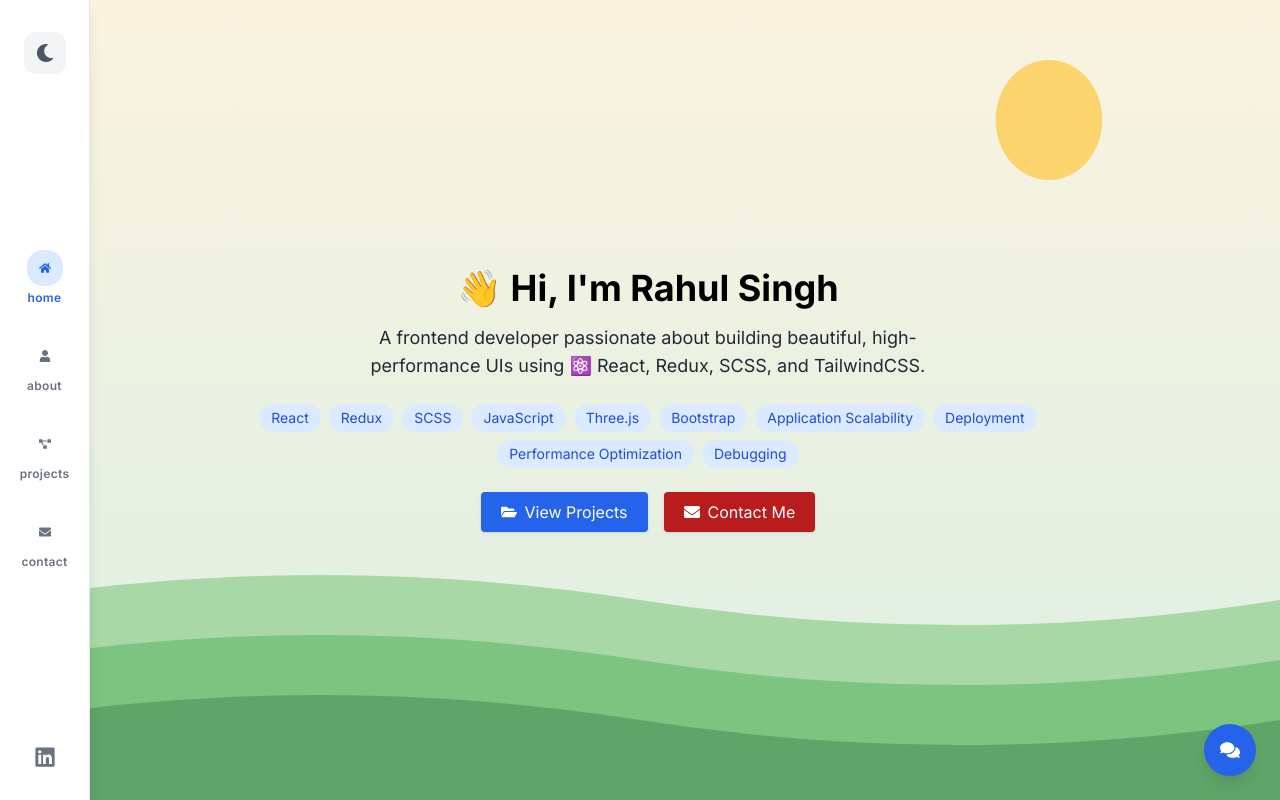
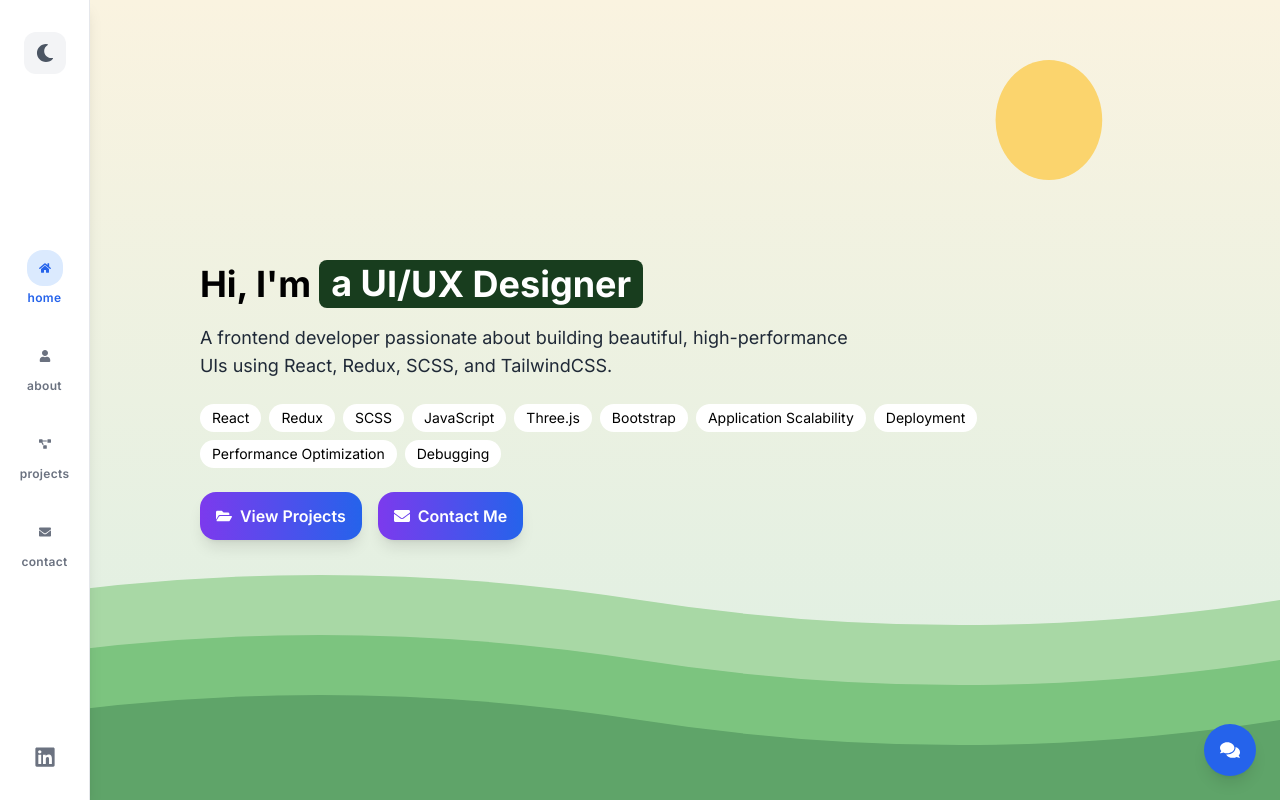
Before and after one commit to rahulsuch/React-Portfolio-Rahul-Singh, a React (Vite) app: page / in a window 1280 px wide. Built offline with nearby package versions, Linux system fonts and the light colour scheme; what react-chatbot-kit would draw is missing.

Commit message:
animating headline

```diff
--- a/package.json
+++ b/package.json
@@ -20,6 +20,7 @@
     "dotenv": "^17.2.1",
     "emailjs-com": "^3.2.0",
     "framer-motion": "^12.23.24",
+    "gsap": "^3.13.0",
     "react": "^18.2.0",
     "react-chatbot-kit": "^2.2.2",
     "react-dom": "^18.2.0",
--- /dev/null
+++ b/src/components/RotatingText/RotatingText.css
@@ -0,0 +1,36 @@
+.text-rotate {
+  display: flex;
+  flex-wrap: wrap;
+  white-space: pre-wrap;
+  position: relative;
+}
+
+.text-rotate-sr-only {
+  position: absolute;
+  width: 1px;
+  height: 1px;
+  padding: 0;
+  margin: -1px;
+  overflow: hidden;
+  clip: rect(0, 0, 0, 0);
+  white-space: nowrap;
+  border: 0;
+}
+
+.text-rotate-word {
+  display: inline-flex;
+}
+
+.text-rotate-lines {
+  display: flex;
+  flex-direction: column;
+  width: 100%;
+}
+
+.text-rotate-element {
+  display: inline-block;
+}
+
+.text-rotate-space {
+  white-space: pre;
+}
--- /dev/null
+++ b/src/components/RotatingText/RotatingText.jsx
@@ -0,0 +1,188 @@
+'use client';
+
+import { forwardRef, useCallback, useEffect, useImperativeHandle, useMemo, useState } from 'react';
+import { motion, AnimatePresence } from 'framer-motion';
+
+import './RotatingText.css';
+
+function cn(...classes) {
+  return classes.filter(Boolean).join(' ');
+}
+
+const RotatingText = forwardRef((props, ref) => {
+  const {
+    texts,
+    transition = { type: 'spring', damping: 25, stiffness: 300 },
+    initial = { y: '100%', opacity: 0 },
+    animate = { y: 0, opacity: 1 },
+    exit = { y: '-120%', opacity: 0 },
+    animatePresenceMode = 'wait',
+    animatePresenceInitial = false,
+    rotationInterval = 2000,
+    staggerDuration = 0,
+    staggerFrom = 'first',
+    loop = true,
+    auto = true,
+    splitBy = 'characters',
+    onNext,
+    mainClassName,
+    splitLevelClassName,
+    elementLevelClassName,
+    ...rest
+  } = props;
+
+  const [currentTextIndex, setCurrentTextIndex] = useState(0);
+
+  const splitIntoCharacters = text => {
+    if (typeof Intl !== 'undefined' && Intl.Segmenter) {
+      const segmenter = new Intl.Segmenter('en', { granularity: 'grapheme' });
+      return Array.from(segmenter.segment(text), segment => segment.segment);
+    }
+    return Array.from(text);
+  };
+
+  const elements = useMemo(() => {
+    const currentText = texts[currentTextIndex];
+    if (splitBy === 'characters') {
+      const words = currentText.split(' ');
+      return words.map((word, i) => ({
+        characters: splitIntoCharacters(word),
+        needsSpace: i !== words.length - 1
+      }));
+    }
+    if (splitBy === 'words') {
+      return currentText.split(' ').map((word, i, arr) => ({
+        characters: [word],
+        needsSpace: i !== arr.length - 1
+      }));
+    }
+    if (splitBy === 'lines') {
+      return currentText.split('\n').map((line, i, arr) => ({
+        characters: [line],
+        needsSpace: i !== arr.length - 1
+      }));
+    }
+
+    return currentText.split(splitBy).map((part, i, arr) => ({
+      characters: [part],
+      needsSpace: i !== arr.length - 1
+    }));
+  }, [texts, currentTextIndex, splitBy]);
+
+  const getStaggerDelay = useCallback(
+    (index, totalChars) => {
+      const total = totalChars;
+      if (staggerFrom === 'first') return index * staggerDuration;
+      if (staggerFrom === 'last') return (total - 1 - index) * staggerDuration;
+      if (staggerFrom === 'center') {
+        const center = Math.floor(total / 2);
+        return Math.abs(center - index) * staggerDuration;
+      }
+      if (staggerFrom === 'random') {
+        const randomIndex = Math.floor(Math.random() * total);
+        return Math.abs(randomIndex - index) * staggerDuration;
+      }
+      return Math.abs(staggerFrom - index) * staggerDuration;
+    },
+    [staggerFrom, staggerDuration]
+  );
+
+  const handleIndexChange = useCallback(
+    newIndex => {
+      setCurrentTextIndex(newIndex);
+      if (onNext) onNext(newIndex);
+    },
+    [onNext]
+  );
+
+  const next = useCallback(() => {
+    const nextIndex = currentTextIndex === texts.length - 1 ? (loop ? 0 : currentTextIndex) : currentTextIndex + 1;
+    if (nextIndex !== currentTextIndex) {
+      handleIndexChange(nextIndex);
+    }
+  }, [currentTextIndex, texts.length, loop, handleIndexChange]);
+
+  const previous = useCallback(() => {
+    const prevIndex = currentTextIndex === 0 ? (loop ? texts.length - 1 : currentTextIndex) : currentTextIndex - 1;
+    if (prevIndex !== currentTextIndex) {
+      handleIndexChange(prevIndex);
+    }
+  }, [currentTextIndex, texts.length, loop, handleIndexChange]);
+
+  const jumpTo = useCallback(
+    index => {
+      const validIndex = Math.max(0, Math.min(index, texts.length - 1));
+      if (validIndex !== currentTextIndex) {
+        handleIndexChange(validIndex);
+      }
+    },
+    [texts.length, currentTextIndex, handleIndexChange]
+  );
+
+  const reset = useCallback(() => {
+    if (currentTextIndex !== 0) {
+      handleIndexChange(0);
+    }
+  }, [currentTextIndex, handleIndexChange]);
+
+  useImperativeHandle(
+    ref,
+    () => ({
+      next,
+      previous,
+      jumpTo,
+      reset
+    }),
+    [next, previous, jumpTo, reset]
+  );
+
+  useEffect(() => {
+    if (!auto) return;
+    const intervalId = setInterval(next, rotationInterval);
+    return () => clearInterval(intervalId);
+  }, [next, rotationInterval, auto]);
+
+  return (
+    <motion.span className={cn('text-rotate', mainClassName)} {...rest} layout transition={transition}>
+      <span className="text-rotate-sr-only">{texts[currentTextIndex]}</span>
+      <AnimatePresence mode={animatePresenceMode} initial={animatePresenceInitial}>
+        <motion.span
+          key={currentTextIndex}
+          className={cn(splitBy === 'lines' ? 'text-rotate-lines' : 'text-rotate')}
+          layout
+          aria-hidden="true"
+        >
+          {elements.map((wordObj, wordIndex, array) => {
+            const previousCharsCount = array.slice(0, wordIndex).reduce((sum, word) => sum + word.characters.length, 0);
+            return (
+              <span key={wordIndex} className={cn('text-rotate-word', splitLevelClassName)}>
+                {wordObj.characters.map((char, charIndex) => (
+                  <motion.span
+                    key={charIndex}
+                    initial={initial}
+                    animate={animate}
+                    exit={exit}
+                    transition={{
+                      ...transition,
+                      delay: getStaggerDelay(
+                        previousCharsCount + charIndex,
+                        array.reduce((sum, word) => sum + word.characters.length, 0)
+                      )
+                    }}
+                    className={cn('text-rotate-element', elementLevelClassName)}
+                  >
+                    {char}
+                  </motion.span>
+                ))}
+                {wordObj.needsSpace && <span className="text-rotate-space"> </span>}
+              </span>
+            );
+          })}
+        </motion.span>
+      </AnimatePresence>
+    </motion.span>
+  );
+});
+
+RotatingText.displayName = 'RotatingText';
+export default RotatingText;
--- a/src/pages/Home.jsx
+++ b/src/pages/Home.jsx
@@ -9,6 +9,7 @@ import ActionProvider from "../components/chatbot/ActionProvider";
 import AnimatedLandscapeBackground from "../components/AnimatedLandscapeBackground";
 import SpriteWalker from "../components/SpriteWalker/SpriteWalker";
 import { useChat } from "../context/ChatContext"; // 👈 import context
+import RotatingText from "../components/RotatingText/RotatingText";
 
 const techList = [
   "React",
@@ -80,31 +81,48 @@ const Home = React.memo(({ setActivePage }) => {
     >
       {!isMobile && <SpriteWalker />}
 
-      <div className="relative flex flex-col items-center justify-center min-h-screen text-center px-4 z-10">
+      <div className="relative flex flex-col items-center justify-center min-h-screen px-4 z-10">
         <AnimatedLandscapeBackground />
+        <div className="text-">
           <motion.h1
             variants={animation.item}
-          className="text-3xl sm:text-4xl md:text-4xl font-bold mb-4"
+            className="text-3xl sm:text-4xl md:text-4xl font-bold mb-4 flex items-center gap-2 flex-wrap"
           >
-          👋 Hi, I'm Rahul Singh
+            Hi, I'm
+            <RotatingText
+              texts={[
+                "Rahul Singh",
+                "a Frontend Developer",
+                "a UI/UX Designer",
+              ]}
+              mainClassName="px-3 sm:px-2 md:px-3 bg-[#183d1eff] dark:bg-white text-white dark:text-black overflow-hidden py-0.5 sm:py-1 md:py-1 justify-center rounded-lg max-h-12 min-w-[400px] sm:min-w-[220px] md:min-w-[250px] flex items-center"
+              staggerFrom={"last"}
+              initial={{ y: "100%" }}
+              animate={{ y: 0 }}
+              exit={{ y: "-120%" }}
+              staggerDuration={0.025}
+              splitLevelClassName="overflow-hidden pb-0.5 sm:pb-1 md:pb-1"
+              transition={{ type: "spring", damping: 30, stiffness: 400 }}
+              rotationInterval={2000}
+            />
           </motion.h1>
 
           <motion.p
             variants={animation.item}
-          className="text-base sm:text-lg md:text-l text-gray-800 mb-6 leading-relaxed dark:text-gray-300 max-w-xl"
+            className="text-base sm:text-lg md:text-l text-gray-800 mb-6 leading-relaxed dark:text-gray-300 max-w-2xl"
           >
             A frontend developer passionate about building beautiful,
-          high-performance UIs using ⚛️ React, Redux, SCSS, and TailwindCSS.
+            high-performance UIs using React, Redux, SCSS, and TailwindCSS.
           </motion.p>
 
           <motion.div
             variants={animation.item}
-          className="flex flex-wrap justify-center gap-2 mb-6 max-w-[70vw]"
+            className="flex flex-wrap gap-2 mb-6 max-w-[70vw]"
           >
             {techList.map((tech) => (
               <span
                 key={tech}
-              className="text-sm px-3 py-1 bg-blue-100 text-blue-700 rounded-full font-medium"
+                className="text-sm px-3 py-1 bg-white dark:bg-white text-grey-900 dark:text-black rounded-full font-medium"
               >
                 {tech}
               </span>
@@ -113,26 +131,45 @@ const Home = React.memo(({ setActivePage }) => {
 
           <motion.div
             variants={animation.item}
-          className="flex flex-wrap justify-center gap-4"
+            className="flex flex-wrap gap-4"
           >
             <motion.button
-            whileHover={{ scale: 1.05 }}
+              onMouseMove={(e) => {
+                const { offsetX, offsetY, target } = e.nativeEvent;
+                const x = (offsetX - target.offsetWidth / 2) / 5;
+                const y = (offsetY - target.offsetHeight / 2) / 5;
+                e.target.style.transform = `rotateX(${y}deg) rotateY(${-x}deg)`;
+              }}
+              onMouseLeave={(e) =>
+                (e.target.style.transform = "rotateX(0) rotateY(0)")
+              }
+              whileHover={{ scale: 1.1 }}
               whileTap={{ scale: 0.95 }}
+              className="relative flex items-center justify-center max-h-fit px-4 py-3 gap-2 rounded-2xl bg-gradient-to-r from-violet-600 to-blue-600 text-white font-semibold shadow-lg"
               onClick={() => setActivePage("projects")}
-            className="flex items-center justify-center gap-2 bg-blue-600 text-white px-5 py-2 rounded shadow hover:bg-blue-700 transition min-w-[140px]"
             >
               <FaFolderOpen /> View Projects
             </motion.button>
 
             <motion.button
-            whileHover={{ scale: 1.05 }}
+              onMouseMove={(e) => {
+                const { offsetX, offsetY, target } = e.nativeEvent;
+                const x = (offsetX - target.offsetWidth / 2) / 5;
+                const y = (offsetY - target.offsetHeight / 2) / 5;
+                e.target.style.transform = `rotateX(${y}deg) rotateY(${-x}deg)`;
+              }}
+              onMouseLeave={(e) =>
+                (e.target.style.transform = "rotateX(0) rotateY(0)")
+              }
+              whileHover={{ scale: 1.1 }}
               whileTap={{ scale: 0.95 }}
+              className="relative px-4 py-3 flex items-center justify-center gap-2 max-h-fit rounded-2xl bg-gradient-to-r from-violet-600 to-blue-600 text-white font-semibold shadow-lg"
               onClick={() => setActivePage("contact")}
-            className="flex items-center justify-center gap-2 bg-red-700 text-white px-5 py-2 rounded shadow hover:bg-gray-800 transition min-w-[140px]"
             >
               <FaEnvelope /> Contact Me
             </motion.button>
           </motion.div>
+        </div>
       </div>
 
       {/* Chatbot Modal */}
```
Also changed, not shown: 1 other file (tests, documents, lock files or other folders). Lines whose indentation alone changed are shown as unchanged.
